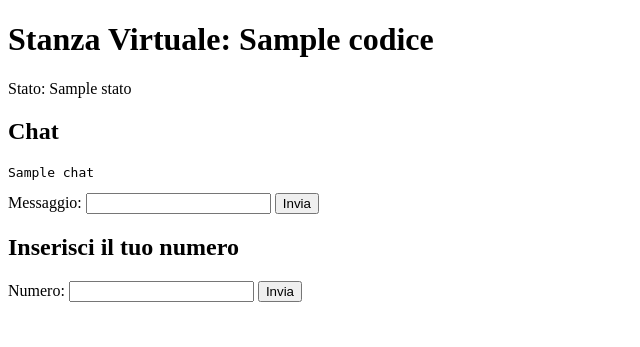
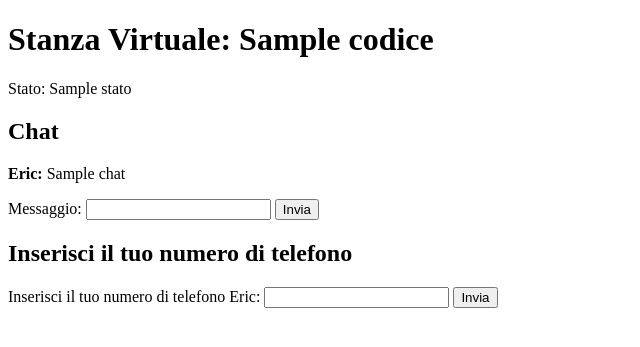
Before and after one commit to AndCatr/Stanza-Virtuale, a Flask app: template templates/stanza.html in a window 1280 px wide. Shown: the top 347 px of the page, without its empty margins (0-640 px from the left). Run offline with Flask 3, Linux system fonts and the light colour scheme; the template is opened without the code that fills it: most values are stand-ins (such as "Sample title", 1, 10 or a date in 2020).

Commit message:
Update stanza.html

```diff
--- a/templates/stanza.html
+++ b/templates/stanza.html
@@ -11,7 +11,9 @@
 
     <h2>Chat</h2>
     <div id="chatbox">
-        <pre>{{ chat }}</pre>
+        {% for riga in chat.split("\n") %}
+            <p><strong>{{ 'Penelope' if 'F' in riga else 'Eric' }}:</strong> {{ riga.replace('F:', '').replace('M:', '') }}</p>
+        {% endfor %}
     </div>
 
     <form method="post">
@@ -20,9 +22,9 @@
         <button type="submit">Invia</button>
     </form>
 
-    <h2>Inserisci il tuo numero</h2>
+    <h2>Inserisci il tuo numero di telefono</h2>
     <form method="post">
-        <label for="numero">Numero:</label>
+        <label for="numero">{{ 'Inserisci il tuo numero di telefono Penelope:' if session.get('ruolo') == 'F' else 'Inserisci il tuo numero di telefono Eric:' }}</label>
         <input type="text" name="numero" required>
         <button type="submit">Invia</button>
     </form>
```
